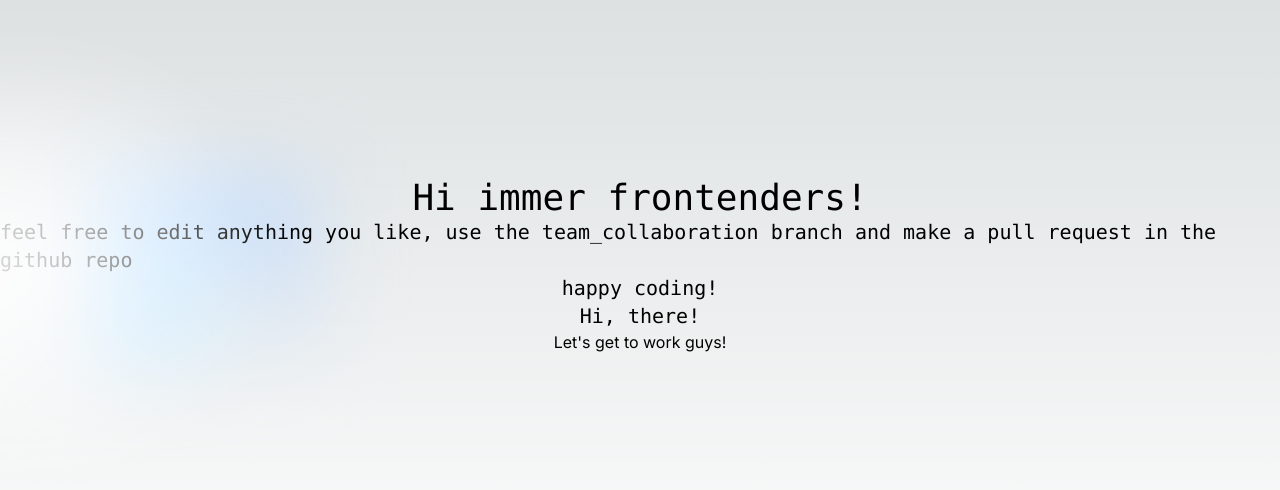
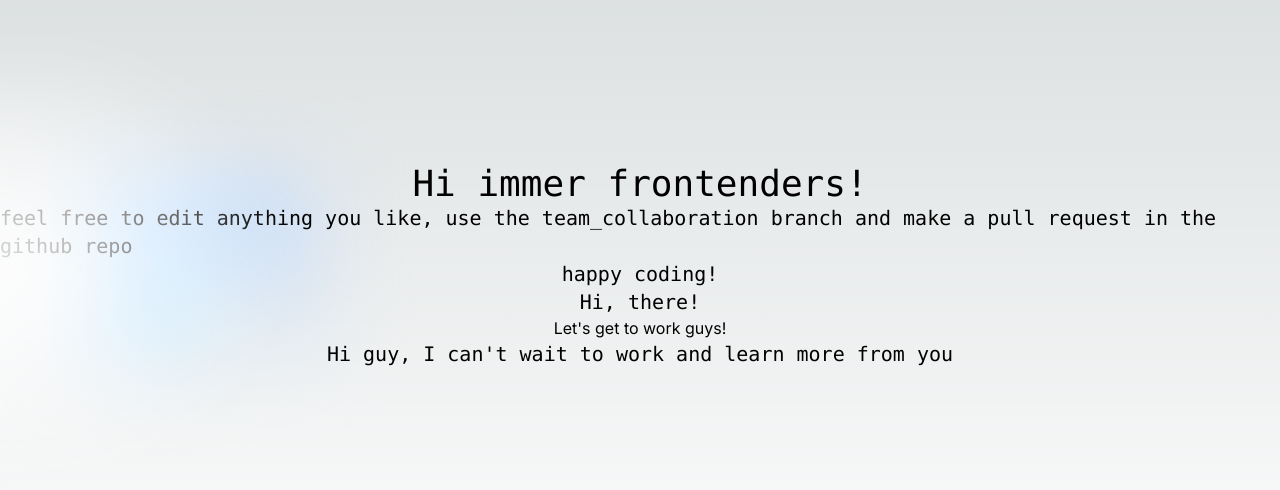
Before and after one commit to Blautzik/immer_frontend, a Next.js app: page / in a window 1280 px wide. Shown: the part 134-624 px from the top of the page. Built offline with nearby package versions, Linux system fonts and the light colour scheme.

Commit message:
Edited the page.tsx

```diff
--- a/package.json
+++ b/package.json
@@ -15,7 +15,7 @@
     "autoprefixer": "10.4.14",
     "eslint": "8.43.0",
     "eslint-config-next": "13.4.7",
-    "next": "13.4.7",
+    "next": "^13.4.7",
     "postcss": "8.4.24",
     "react": "18.2.0",
     "react-dom": "18.2.0",
--- a/src/app/page.tsx
+++ b/src/app/page.tsx
@@ -16,6 +16,9 @@ export default function Home() {
             Hi, there!
           </p>
           <p>Let's get to work guys!</p>
+          <p className='text-xl font-mono'>
+            Hi guy, I can't wait to work and learn more from you
+          </p>
         </div>
       </div>
     </main>
```
Also changed, not shown: 1 other file (tests, documents, lock files or other folders).
